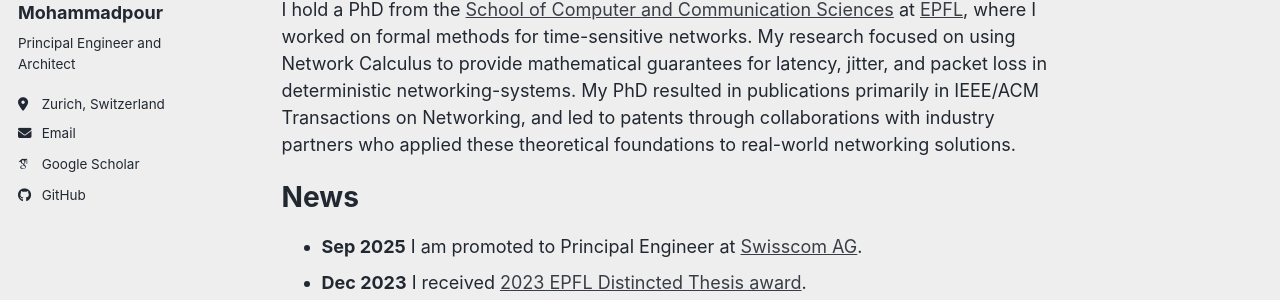
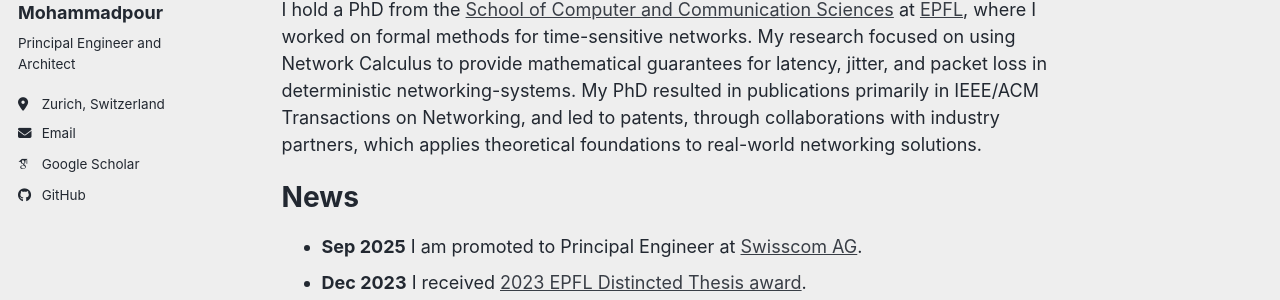
Before and after one commit to ehsanmpd/ehsanmpd.github.io, a Jekyll site: the page built from _pages/about.md, in a window 1280 px wide. Shown: the part 306-606 px from the top of the page. Built offline with Jekyll 4.4.1, drawn with Linux system fonts in a browser that asks for light colours; some web fonts are replaced; a script bundle is joined from its source files by our own code; library files that are not in the unit come from our copies.

Commit message:
minor fix

```diff
--- a/_pages/about.md
+++ b/_pages/about.md
@@ -10,7 +10,7 @@ redirect_from:
 I'm a Principal Engineer and Architect at [Swisscom AG](https://www.swisscom.ch), where I help teams build and modernize cloud-native systems. I spend a lot of my time working with engineers across the company—facilitating technical decisions, aligning on architecture, and helping people navigate the challenges of moving to Kubernetes and microservices. I also build things: Go operators, integration platforms, whatever's needed to solve the problem at hand.
 
 I hold a PhD from the [School of Computer and Communication Sciences](https://www.epfl.ch/education/phd/edic-computer-and-communication-sciences/) at [EPFL](École polytechnique fédérale de Lausanne), where I worked on formal methods for time-sensitive networks. My research focused on using Network Calculus to provide mathematical guarantees for latency, jitter, and packet loss in deterministic networking-systems.
-My PhD resulted in publications primarily in IEEE/ACM Transactions on Networking, and led to patents through collaborations with industry partners who applied these theoretical foundations to real-world networking solutions.
+My PhD resulted in publications primarily in IEEE/ACM Transactions on Networking, and led to patents, through collaborations with industry partners, which applies theoretical foundations to real-world networking solutions.
 
 
 
```
